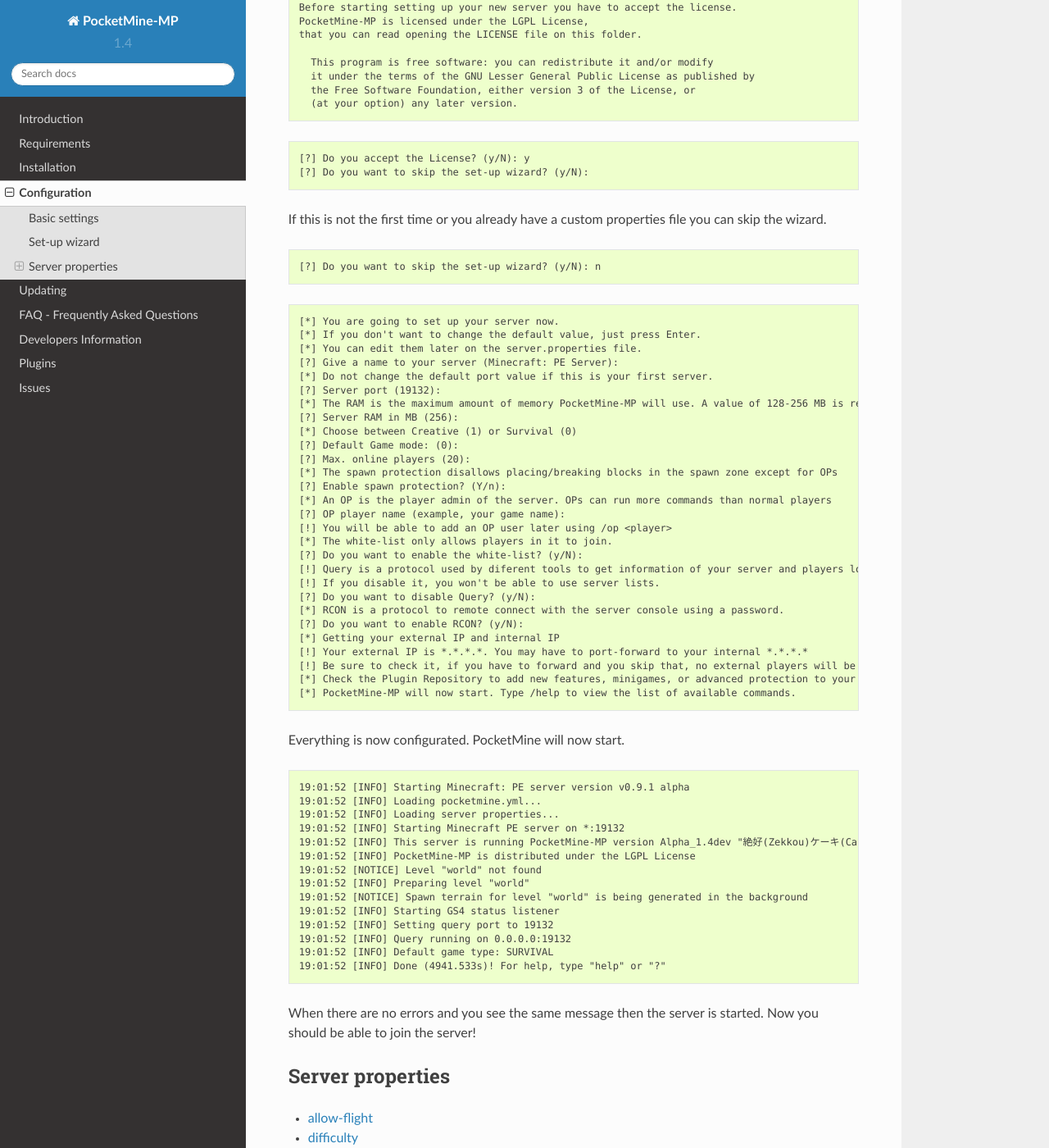
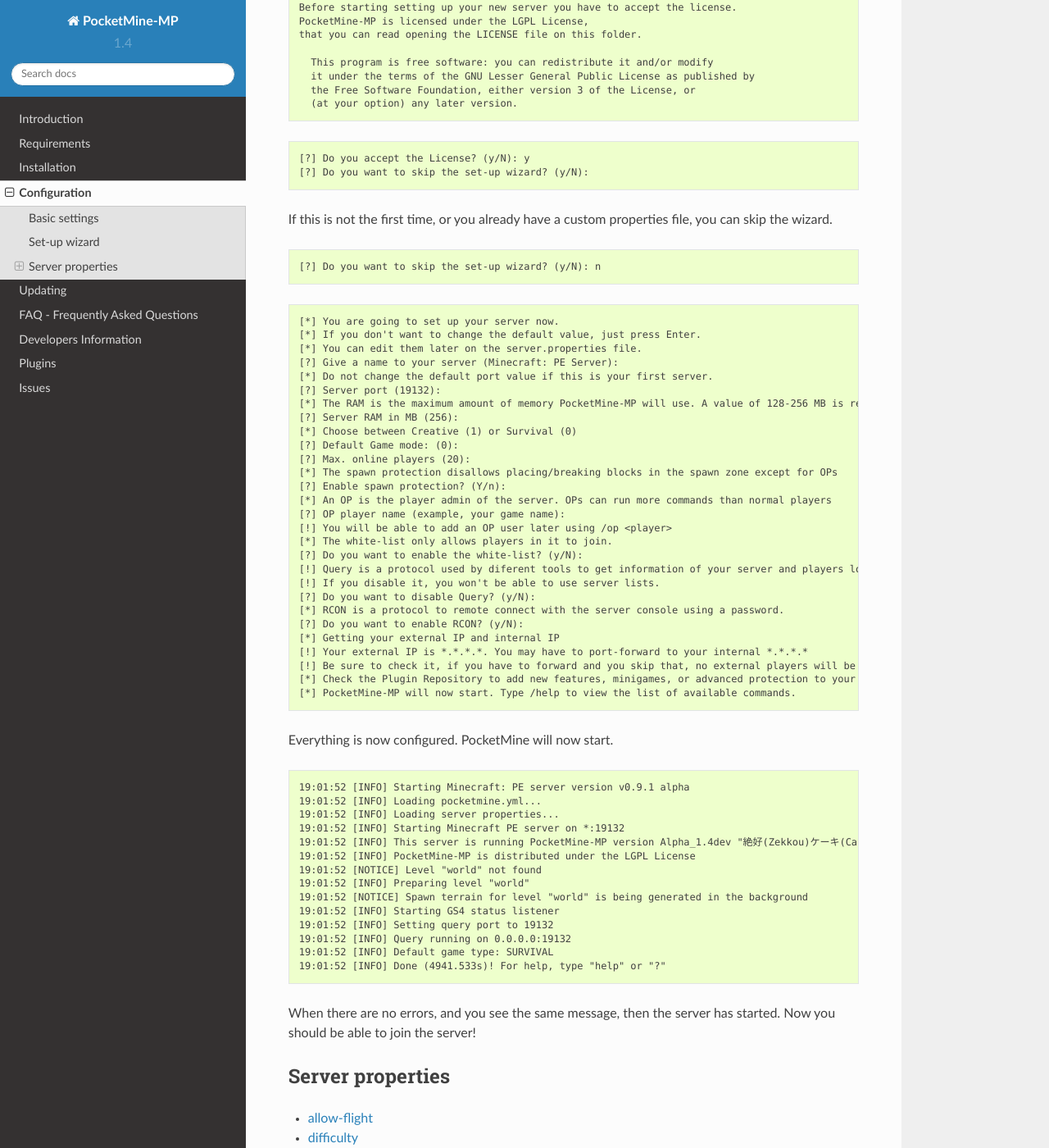
Before and after one commit to PocketMine/Documentation, a Sphinx documentation site: the page built from source/config.rst, in a window 1280 px wide and 1400 px high, scrolled down 972 px. Shown: the whole window at 82% size. Built offline with Sphinx 7.4.7 and the Read the Docs theme 2.0.0, drawn with Linux system fonts in a browser that asks for light colours; some of the changed text lies outside the part shown.

Commit message:
Update config.rst
Fixed grammar errors.

```diff
--- a/source/config.rst
+++ b/source/config.rst
@@ -55,7 +55,7 @@
 	[?] Do you accept the License? (y/N): y
 	[?] Do you want to skip the set-up wizard? (y/N):
 
-If this is not the first time or you already have a custom properties file you can skip the wizard.
+If this is not the first time, or you already have a custom properties file, you can skip the wizard.
 
 .. code-block:: text
 
@@ -92,7 +92,7 @@
 	[*] Check the Plugin Repository to add new features, minigames, or advanced protection to your server
 	[*] PocketMine-MP will now start. Type /help to view the list of available commands.
 
-Everything is now configurated.  PocketMine will now start.
+Everything is now configured.  PocketMine will now start.
 
 .. code-block:: text
 
@@ -111,7 +111,7 @@
 	19:01:52 [INFO] Default game type: SURVIVAL
 	19:01:52 [INFO] Done (4941.533s)! For help, type "help" or "?"
 
-When there are no errors and you see the same message then the server is started. Now you should be able to join the server!
+When there are no errors, and you see the same message, then the server has started. Now you should be able to join the server!
 
 Server properties
 -----------------
```
Also changed, not shown: other parts of source/config.rst (+2 -2 lines).
